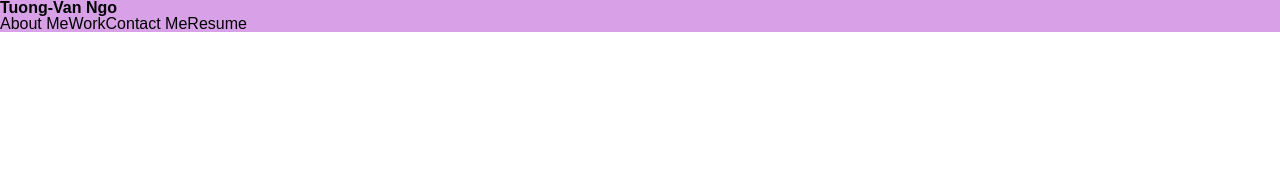
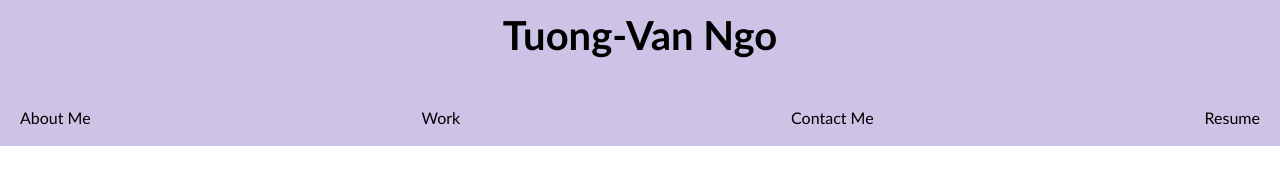
Before and after one commit to maythingo/professional-portfolio, a plain HTML site: page index.html in a window 1280 px wide. Drawn offline with Linux system fonts and the light colour scheme.

Commit message:
navigation css

```diff
--- a/assets/css/style.css
+++ b/assets/css/style.css
@@ -1,7 +1,17 @@
 .header{
-  background-color: rgb(215, 160, 231);
+  background-color: #cdc3e6;
+  font-family: Optima, 'Segoe UI', Tahoma, Geneva, Verdana, sans-serif;
+}
+
+.header h1{
+  font-size: 40px;
+  padding-block: 15px;
+  text-align: center;
 }
 
 .header nav ul{
-  display:inline-flex;
+  display:flex;
+  justify-content: space-between;
+  margin: 20px;
+  padding-block: 20px;
 }
```
